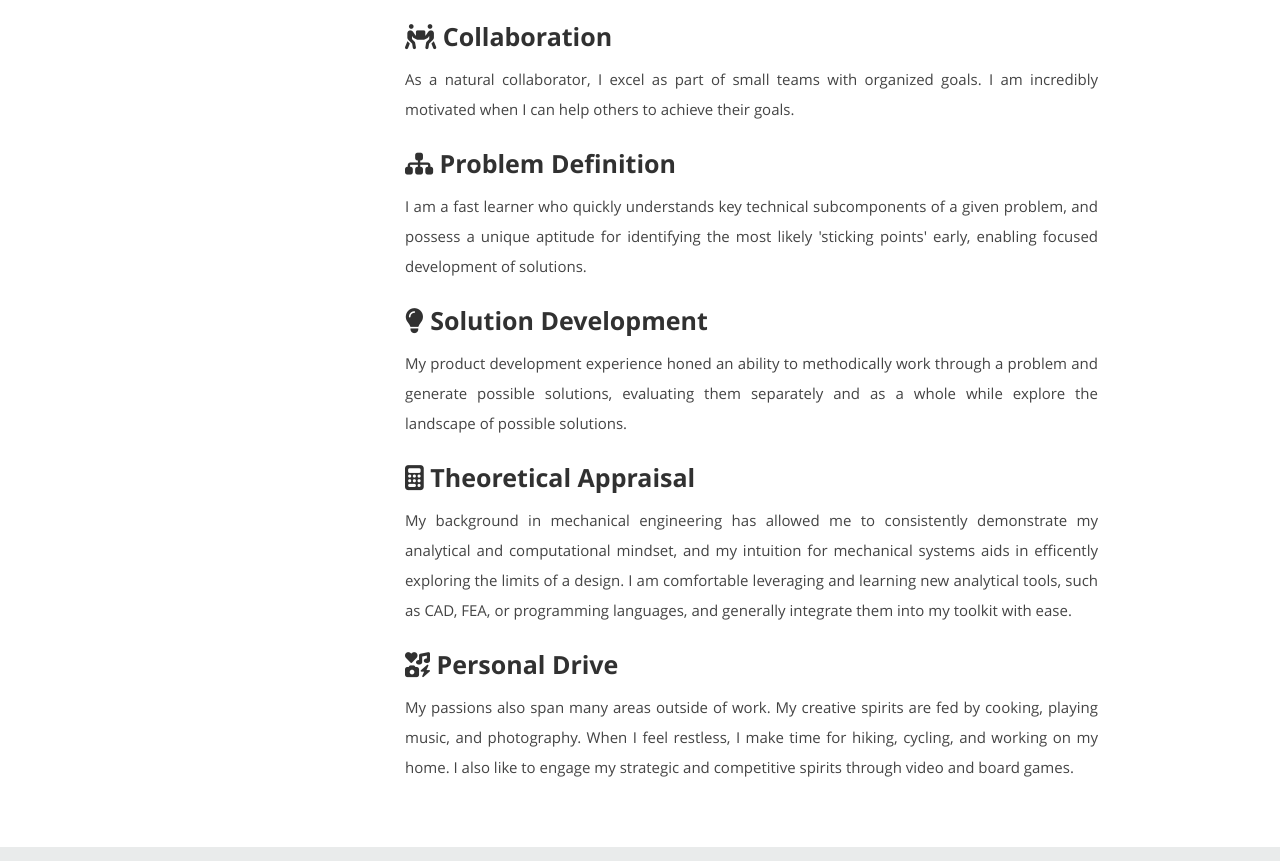
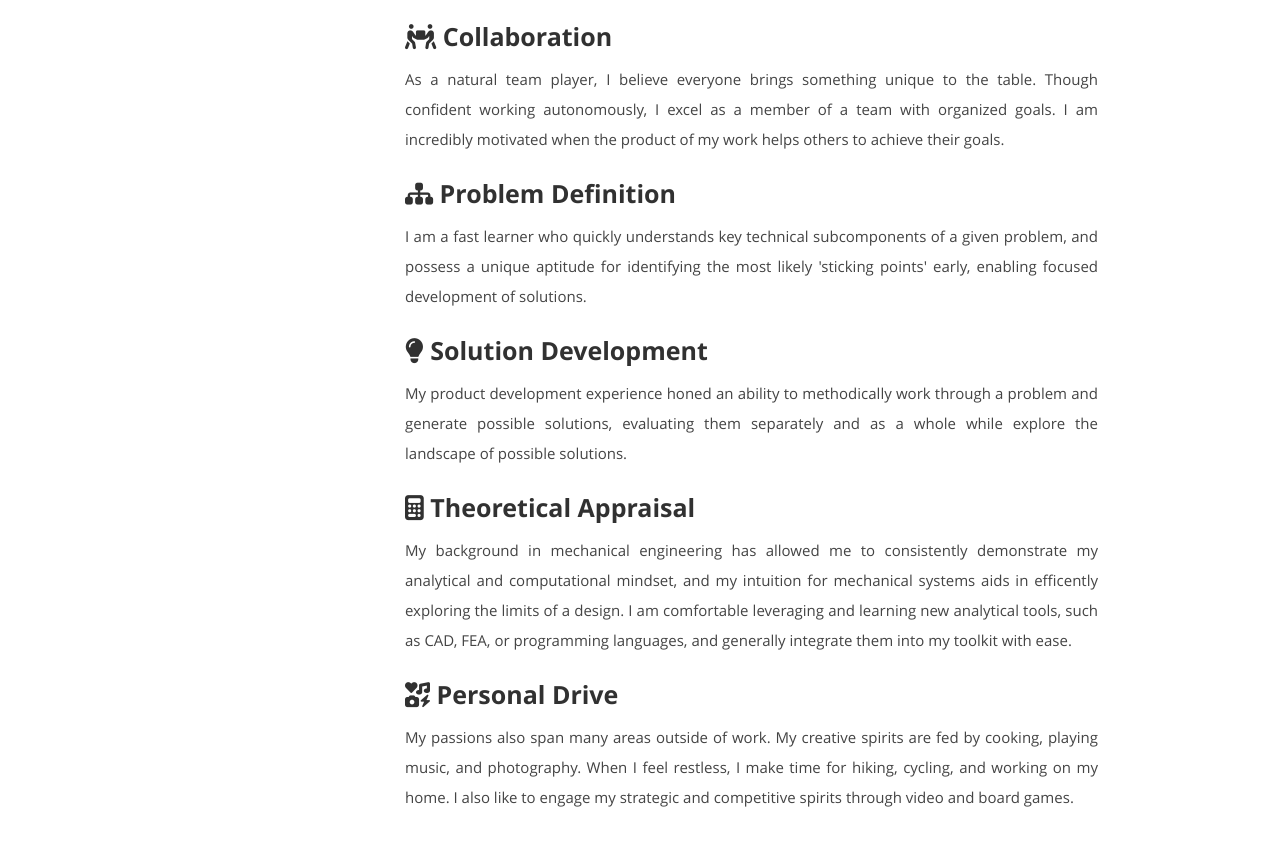
Before and after one commit to phillipsoucy/phillipsoucy.github.io, a plain HTML site: page index.html in a window 1280 px wide. Shown: the part 2123-2984 px from the top of the page. Drawn offline with nearby package versions, Linux system fonts and the light colour scheme.

Commit message:
Update index.html

```diff
--- a/index.html
+++ b/index.html
@@ -183,7 +183,7 @@
 			whether I'm illustrating possible solutions to clients, planning strategy with internal stakeholders, or conveying key technical information to external partners.</p>
 
 			<h3><i class="fa fa-people-carry"></i> Collaboration</h3>
-			<p>As a natural collaborator, I excel as part of small teams with organized goals. I am incredibly motivated when I can help others to achieve their goals.</p>
+			<p>As a natural team player, I believe everyone brings something unique to the table. Though confident working autonomously, I excel as a member of a team with organized goals. I am incredibly motivated when the product of my work helps others to achieve their goals.</p>
 
 			<h3><i class="fa fa-sitemap"></i> Problem Definition</h3>
 			<p>I am a fast learner who quickly understands key technical subcomponents of a given problem, and possess
```
